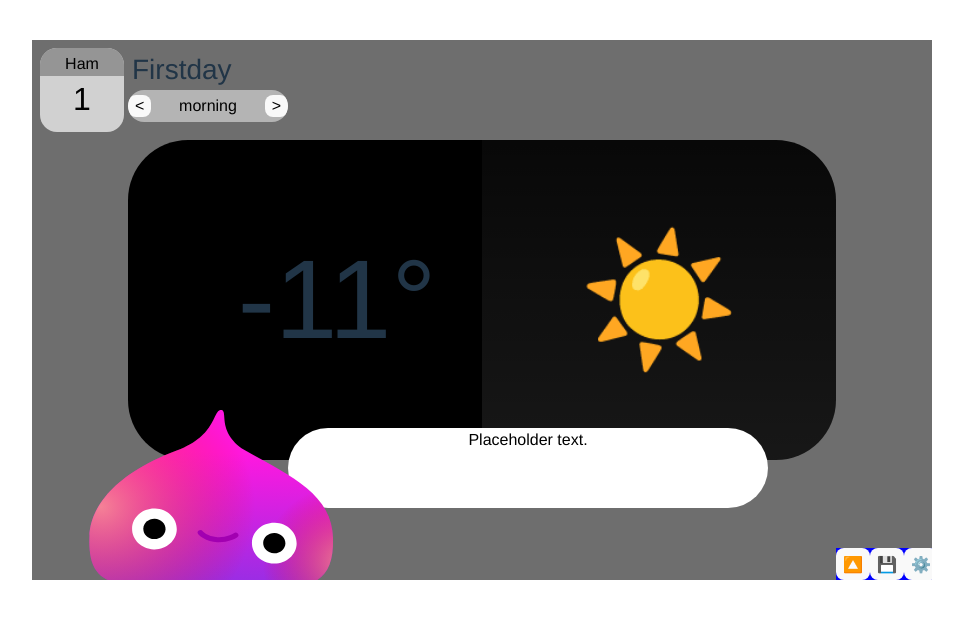
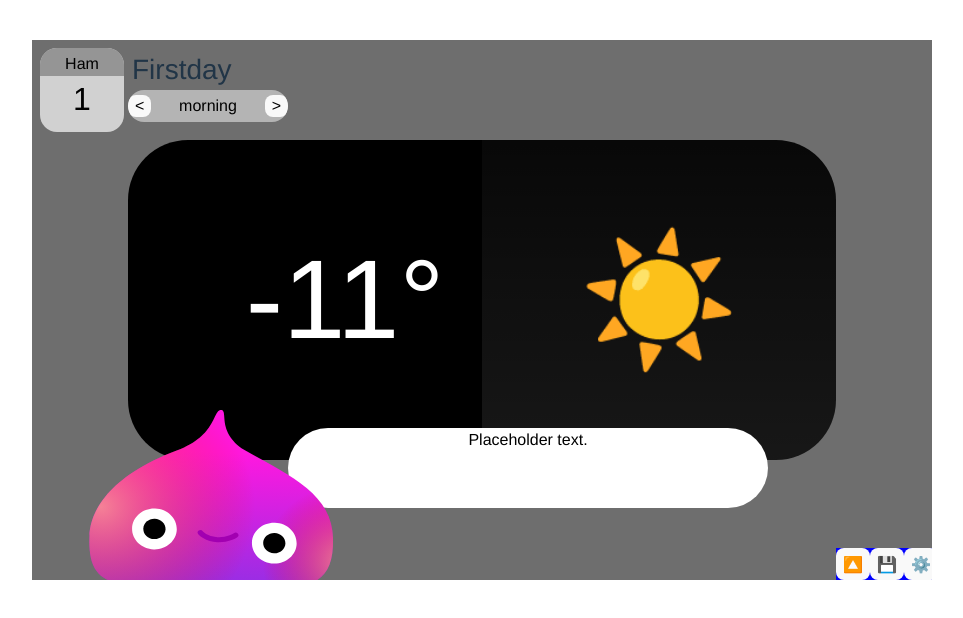
Before and after one commit to paige-clark/weather-wizard, a React (Vite) app: page / in a window 1280 px wide. Shown: the top 618 px of the page, without its empty margins (158-1121 px from the left). Built offline with nearby package versions, Linux system fonts and the light colour scheme.

Commit message:
Add css to make the temperature animate when it changes

```diff
--- a/src/App.css
+++ b/src/App.css
@@ -89,11 +89,19 @@
   border-top-left-radius: 60px;
   border-bottom-left-radius: 60px;
   text-align: center;
+  color: white;
 }
 
 .forecast-left-num {
-  margin-right: -4rem;
+  margin-left: 5rem;
+  transition: --num 1s;
+  counter-reset: num var(--num);
 }
+
+.forecast-left-num::after {
+  content: counter(num);
+}
+
 
 .forecast-right {
   display: flex;
@@ -146,7 +154,6 @@
   color: black;
 }
 
-
 .bottom-section {
   display: flex;
   padding-top: 0em;
@@ -154,11 +161,11 @@
   /* background-color: orange; */
 }
 
-.BottomButtons{
+.BottomButtons {
   display: flex;
   justify-content: space-between;
   width: 6em;
   height: 2rem;
   background-color: blue;
-  align-self:flex-end;
+  align-self: flex-end;
 }
--- a/src/components/ForeCasterBox.jsx
+++ b/src/components/ForeCasterBox.jsx
@@ -1,3 +1,4 @@
+import { useState } from "react";
 import { days, saveData } from "../assets/saveData";
 
 // will need to take in to account stuff like time of day and season
@@ -21,10 +22,40 @@ function artPicker(score) {
 function ForecasterBox({ date }) {
   const currentWeather = days[date.currentDay][date.timeOfDay];
 
+  console.log(`CURRENT WEATHER`, currentWeather);
+
+  // function animateValue(obj, start, end, duration) {
+  //   let startTimestamp = 0;
+  //   const step = (timestamp) => {
+  //     if (!startTimestamp) startTimestamp = timestamp;
+  //     const progress = Math.min((timestamp - startTimestamp) / duration, 1);
+  //     obj.innerHTML = Math.floor(progress * (end - start) + start);
+  //     if (progress < 1) {
+  //       window.requestAnimationFrame(step);
+  //     }
+  //   };
+  //   window.requestAnimationFrame(step);
+  // }
+
+  // const obj = document.getElementById("value");
+
   return (
     <div className="ForecasterBox">
       <div className="forecast-left">
-        <div className="forecast-left-num">{currentWeather.temperature}°</div>
+        <div>
+          <style>
+            {`
+              @property --num {
+                syntax: '<integer>';
+                initial-value: ${currentWeather.temperature};
+                inherits: false;
+              }
+            `}
+          </style>
+          <div className="forecast-left-num"></div>
+        </div>
+        <div>°</div>
+        {/* <div className="forecast-left-num">{currentWeather.temperature}°</div> */}
       </div>
 
       <div className="forecast-right">
```
